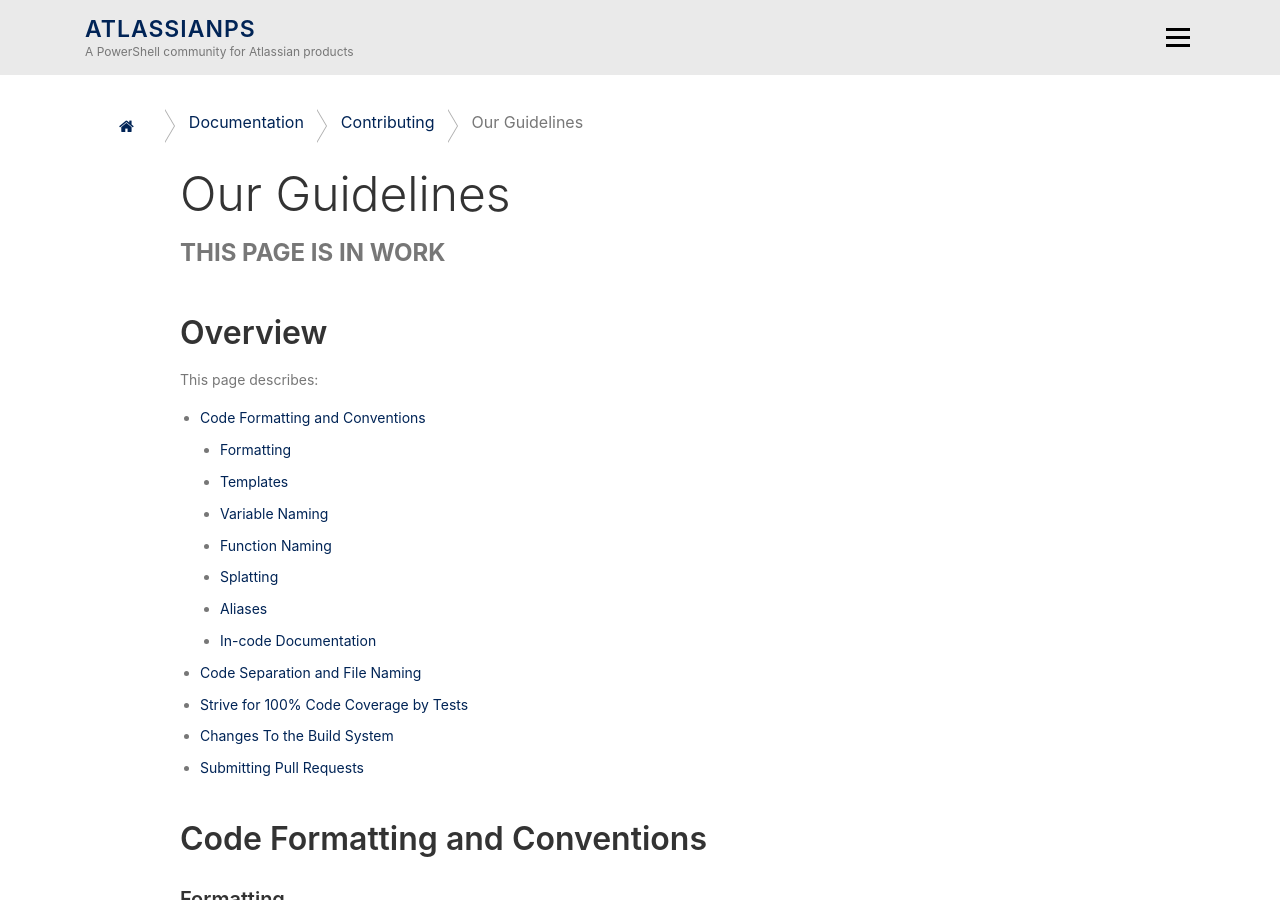
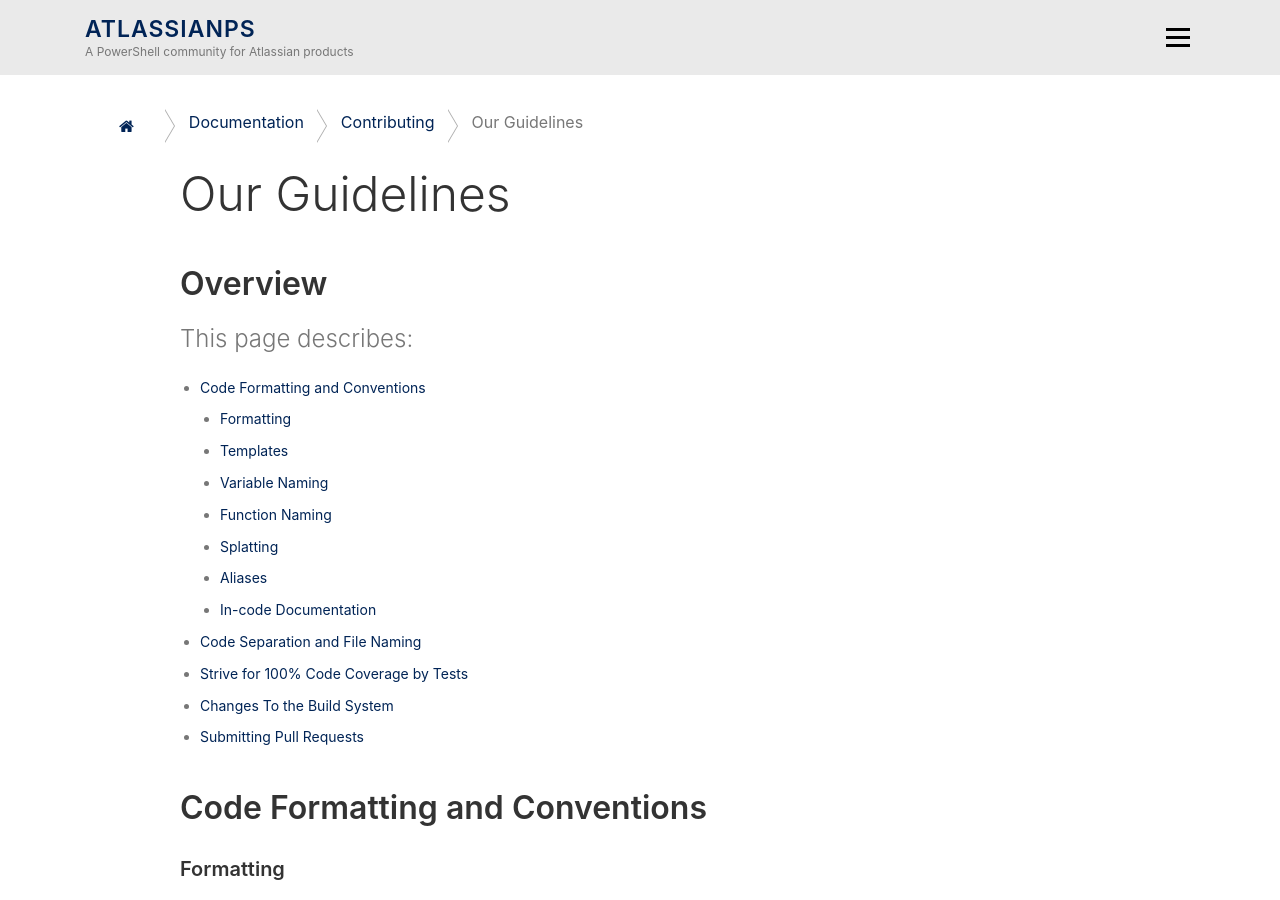
Before and after one commit to AtlassianPS/AtlassianPS.github.io, a Jekyll site: the page built from docs/Contributing/our-guidelines.md, in a window 1280 px wide and 900 px high. Built offline with Jekyll 4.4.1, drawn with Linux system fonts in a browser that asks for light colours; nearby versions of some CDN libraries; comment, search, counter and statistics services are not loaded; our own code applies the rules of GitHub Pages for plain Markdown files.

Commit message:
Removed WIP

```diff
--- a/docs/Contributing/our-guidelines.md
+++ b/docs/Contributing/our-guidelines.md
@@ -2,8 +2,6 @@
 layout: documentation
 ---
 # Our Guidelines
-
-**THIS PAGE IS IN WORK**
 
 ## Overview
 
```
